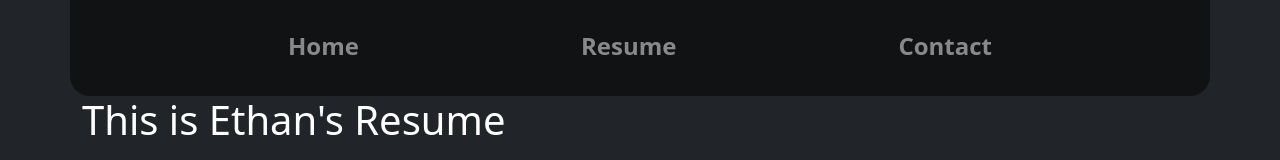
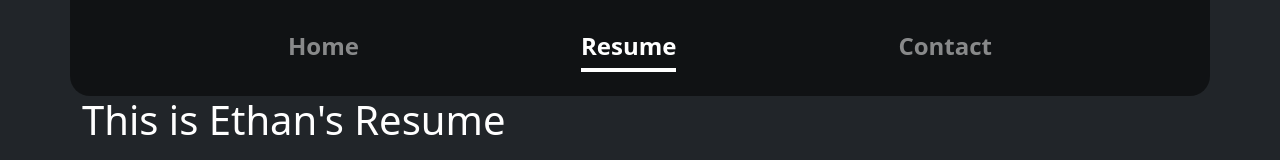
Before and after one commit to etleyden/etleyden, a React app: page /resume in a window 1280 px wide. Shown: the top 160 px of the page. Built offline with nearby package versions, Linux system fonts and the light colour scheme.

Commit message:
active navbar

```diff
--- a/src/components/navbar.tsx
+++ b/src/components/navbar.tsx
@@ -1,16 +1,18 @@
 import React from 'react';
-import { BrowserRouter as Router,  Link } from 'react-router-dom';
+import { BrowserRouter as Router,  NavLink} from 'react-router-dom';
 
 import 'bootstrap/dist/css/bootstrap.min.css';
 import '../styles/navbar.css';
+
+
 
 const Navbar: React.FC = () => (
     <header className='row sticky-top' id='navbar'>
         <div id="navbar_div" className="container d-flex flex-column py-4">
           <nav className="nav nav-masthead justify-content-evenly float-md-end">
-            <Link className="nav-link fw-bold py-1 px-0" aria-current="page" to="/">Home</Link>
-            <Link className="nav-link fw-bold py-1 px-0" to="/resume">Resume</Link>
-            <Link className="nav-link fw-bold py-1 px-0" to="/contact">Contact</Link>
+            <NavLink id="homelink" className="nav-link fw-bold py-1 px-0" aria-current="page" to="/">Home</NavLink>
+            <NavLink id="resumelink" className="nav-link fw-bold py-1 px-0" to="/resume">Resume</NavLink>
+            <NavLink id="contactlink" className="nav-link fw-bold py-1 px-0" to="/contact">Contact</NavLink>
           </nav>
         </div>
       </header>
```
